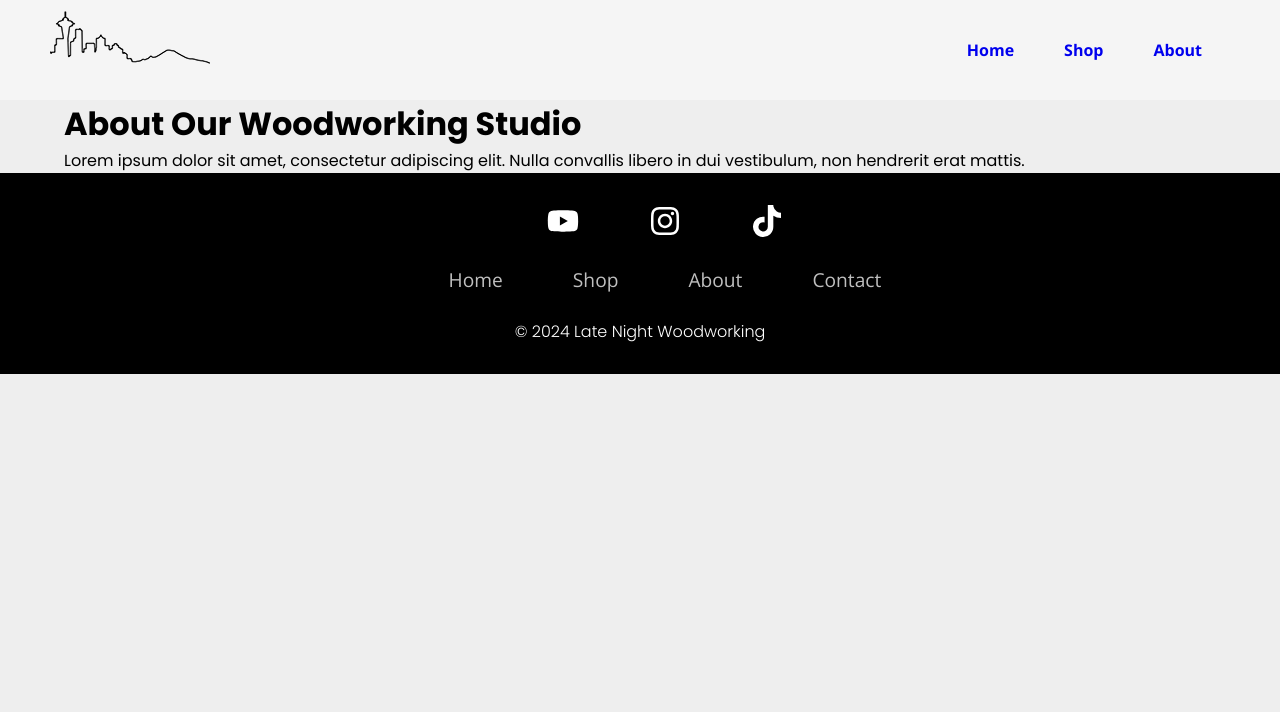
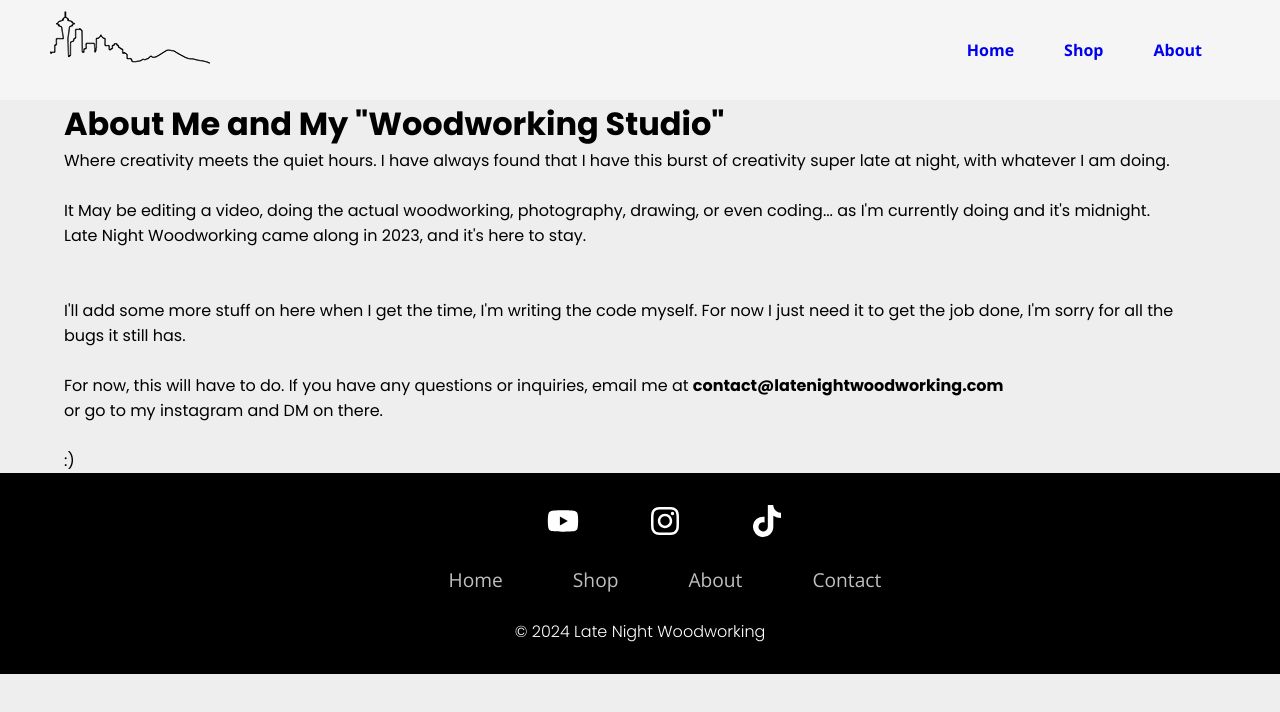
Before and after one commit to glockhart8/latenightwoodworking, a React (Create React App) app: page /about in a window 1280 px wide. Shown: the top 712 px of the page. Built offline with nearby package versions, Linux system fonts and the light colour scheme.

Commit message:
about me

```diff
--- a/src/components/Common/Footer.js
+++ b/src/components/Common/Footer.js
@@ -35,7 +35,7 @@ const Footer = () => {
                     <a class="menu__link" href="/about">About</a>
                 </li>
                 <li class="menu__item">
-                    <a class="menu__link" href="/">Contact</a>
+                    <a class="menu__link" href="/about">Contact</a>
                 </li>
             </ul>
             <p>&copy; 2024 Late Night Woodworking</p>
--- a/src/pages/AboutPage.js
+++ b/src/pages/AboutPage.js
@@ -3,12 +3,31 @@ import React from 'react'
 const AboutPage = () => {
     return (
         <div>
-            <h1>About Our Woodworking Studio</h1>
+            <h1>About Me and My "Woodworking Studio"</h1>
             <p>
-                Lorem ipsum dolor sit amet, consectetur adipiscing elit. Nulla convallis libero in
-                dui vestibulum, non hendrerit erat mattis.
+                Where creativity meets the quiet hours. I have always found that I have this
+                burst of creativity super late at night, with whatever I am doing. <br></br>
+                <br></br>
+                It May be editing a video, doing the actual woodworking, photography, drawing,
+                or even coding... as I'm currently doing and it's midnight.
+                <br></br>
+                Late Night Woodworking came along in 2023, and it's here to stay.
+                <br></br>
+                <br></br>
+                <br></br>
+                I'll add some more stuff on here when I get the time, I'm writing the code myself.
+                For now I just need it to get the job done, I'm sorry for all the bugs it still has.
+                <br></br>
+                <br></br>
+                For now, this will have to do. If you have any questions or inquiries,
+                email me at <b>contact@latenightwoodworking.com</b>
+                <br></br>
+                or go to my instagram and DM on there.
+                <br></br>
+                <br></br>
+                :)
             </p>
-            {/* Add more content about your woodworking business */}
+
         </div>
     )
 }
```
